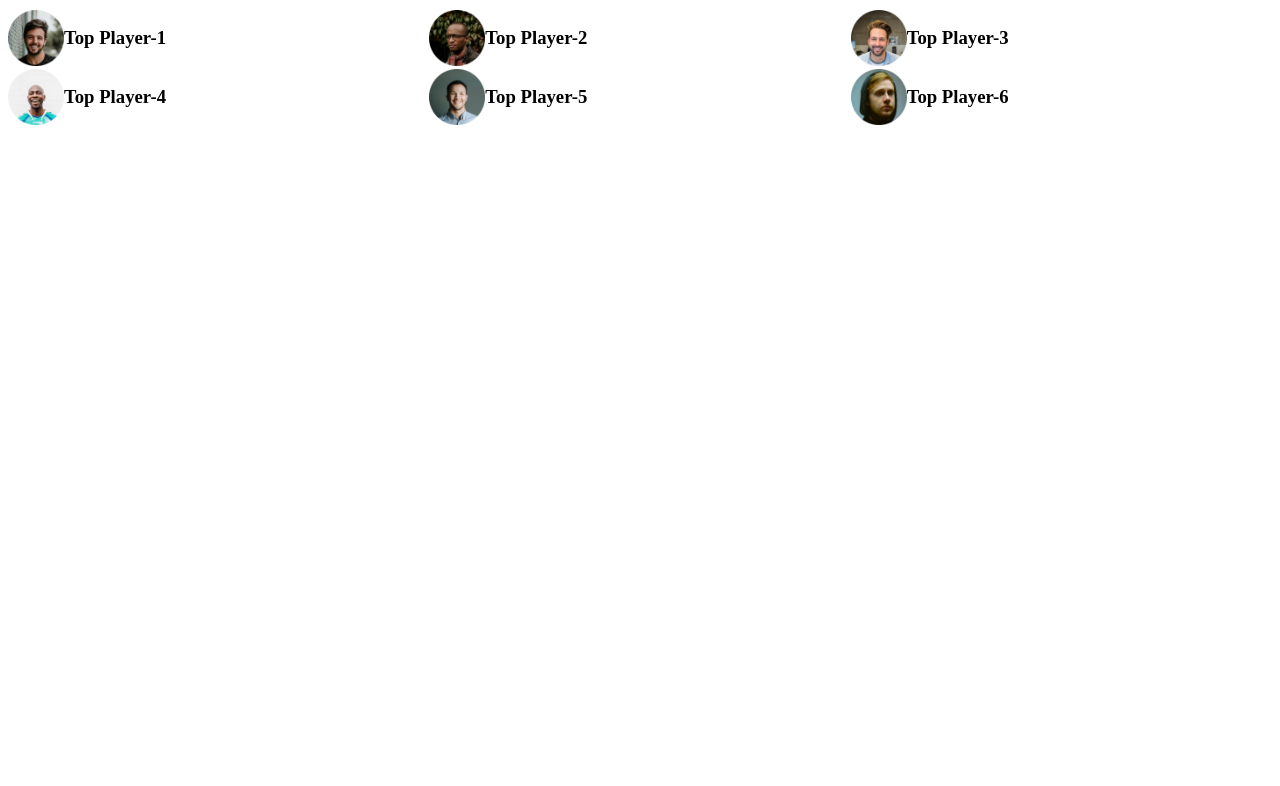
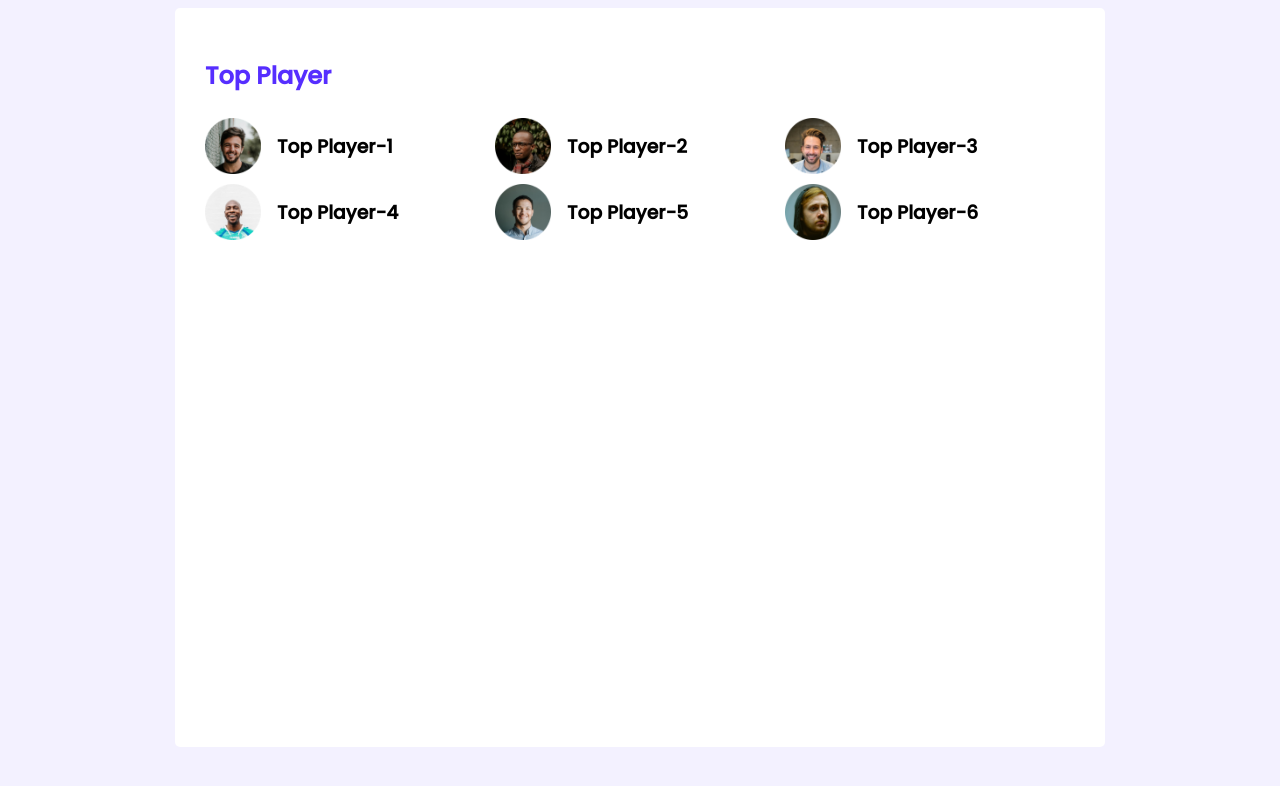
Before and after one commit to Ashfika-Lira/leader-board-css3, a plain HTML site: page index.html in a window 1280 px wide. Drawn offline with Linux system fonts and the light colour scheme.

Commit message:
figma-one

```diff
--- a/index.html
+++ b/index.html
@@ -18,33 +18,34 @@
     <!-- header end -->
     <main>
         <!-- top players and top blogs -->
-        <section>
+        <section class=" container">
             <div class="top-players">
+                <h2 class="section-title">Top Player</h2>
                 <div class="players">
                     <!-- .player*6>img[src="images/players/player-$.png"]+h3{Top Player-$} -->
                     <div class="player">
                         <img src="images/players/player-1.png" alt="">
-                        <h3>Top Player-1</h3>
+                        <h3 class="player-name">Top Player-1</h3>
                     </div>
                     <div class="player">
                         <img src="images/players/player-2.png" alt="">
-                        <h3>Top Player-2</h3>
+                        <h3 class="player-name">Top Player-2</h3>
                     </div>
                     <div class="player">
                         <img src="images/players/player-3.png" alt="">
-                        <h3>Top Player-3</h3>
+                        <h3 class="player-name">Top Player-3</h3>
                     </div>
                     <div class="player">
                         <img src="images/players/player-4.png" alt="">
-                        <h3>Top Player-4</h3>
+                        <h3 class="player-name">Top Player-4</h3>
                     </div>
                     <div class="player">
                         <img src="images/players/player-5.png" alt="">
-                        <h3>Top Player-5</h3>
+                        <h3 class="player-name">Top Player-5</h3>
                     </div>
                     <div class="player">
                         <img src="images/players/player-6.png" alt="">
-                        <h3>Top Player-6</h3>
+                        <h3 class="player-name">Top Player-6</h3>
                     </div>
                 </div>
             </div>
--- a/styles/style.css
+++ b/styles/style.css
@@ -1,4 +1,29 @@
+/* fonts */
+@import url('https://fonts.googleapis.com/css2?family=Poppins:wght@500&display=swap');
+
+/* common styles or utilities */
+body{
+    font-family: 'Poppins', sans-serif;
+    background-color: #F3F1FF;
+}
+main{
+    display: flex;
+    justify-content: center;
+}
+.container{
+    background-color: #FFFFFF;
+    width: 870px;
+    padding: 30px;
+    height: 679px;
+    left: 285px;
+    top: 130px;
+    border-radius: 5px;
+}
 /* top players style */
+.section-title{
+    color: #562EFF;
+    font-size: 24px;
+}
 .players{
     display: grid;
     grid-template-columns: repeat(3,1fr);
@@ -12,3 +37,6 @@
     width: 56px;
     height: 56px;
 }
+.player-name{
+    margin-left: 16px;
+}
```
